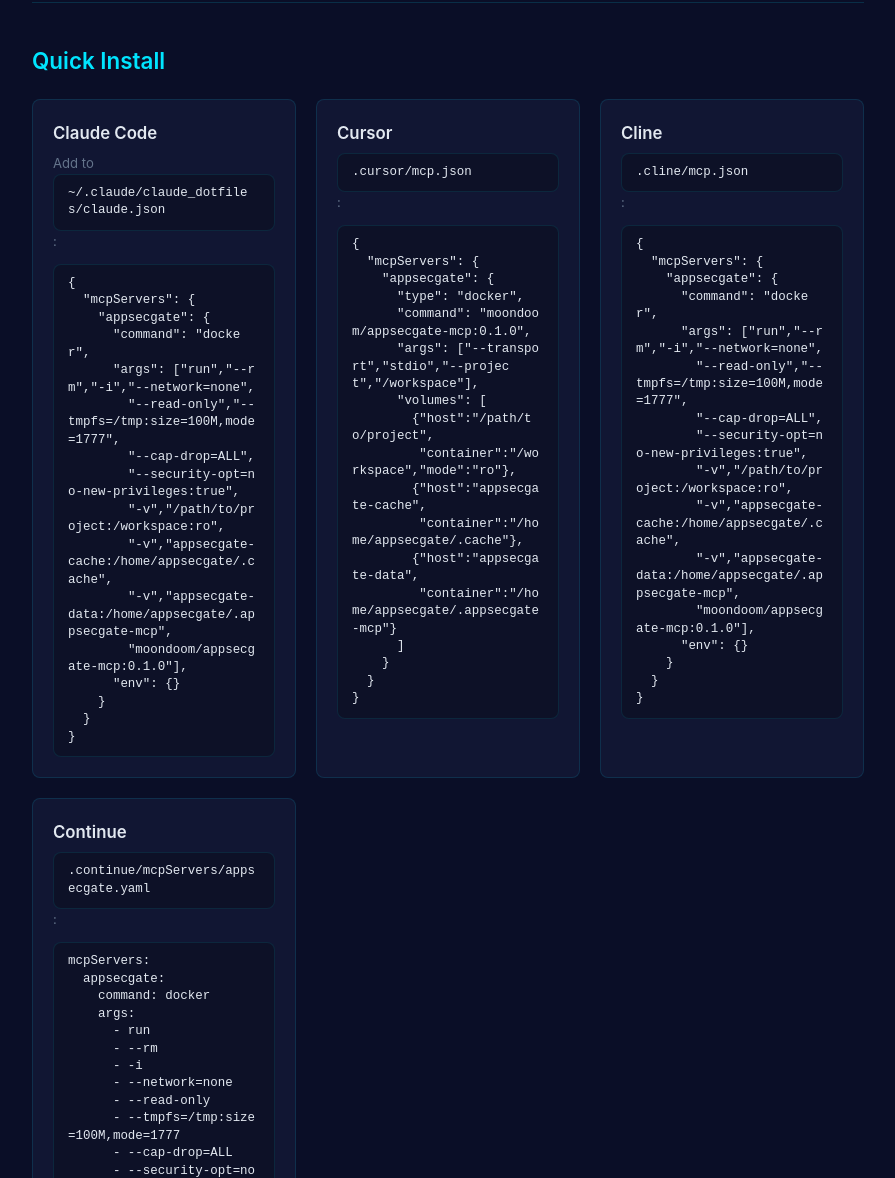
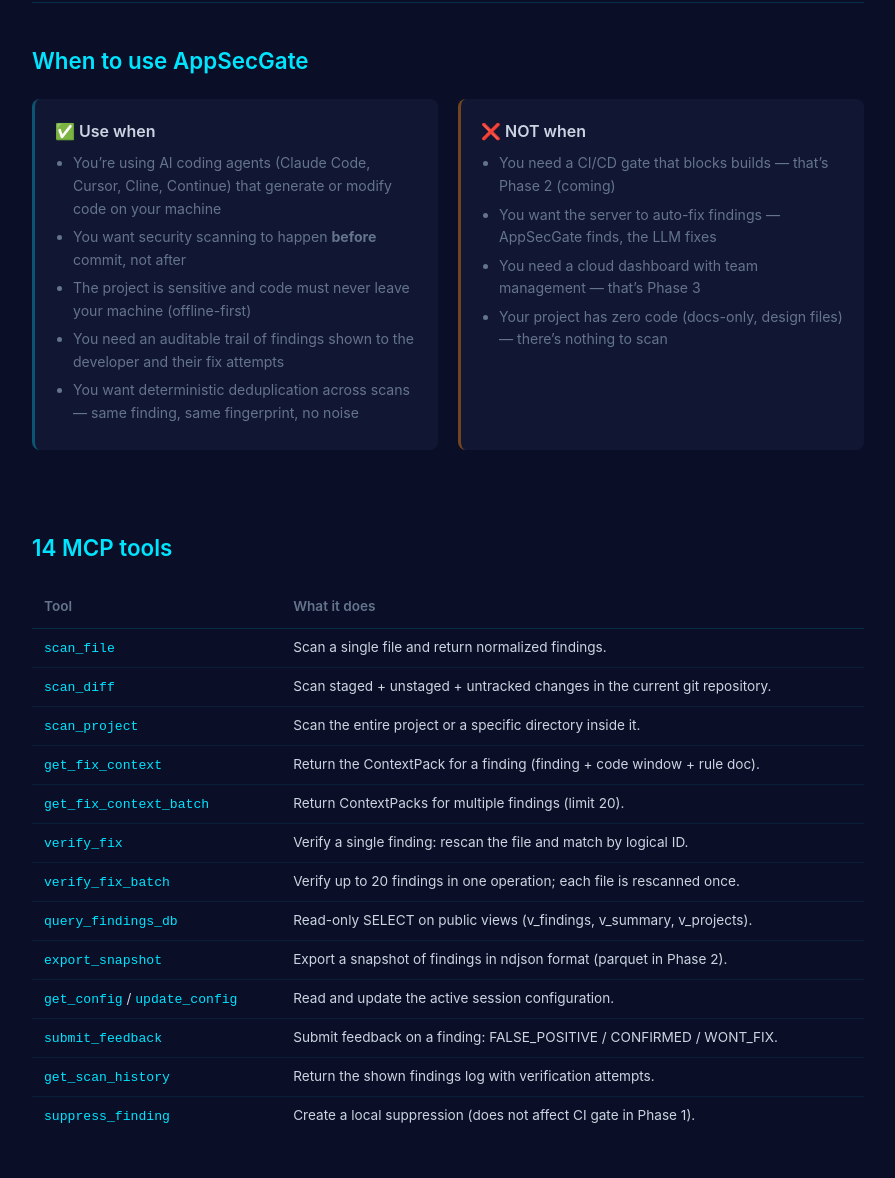
Before and after one commit to moondoom/appsecgate-mcp, a plain HTML site: page docs/index.html in a window 1280 px wide. Shown: the part 230-1408 px from the top of the page, without its empty margins (192-1087 px from the left). Drawn offline with Linux system fonts and the light colour scheme.

Commit message:
feat: rebuild landing page, add websiteUrl and llms.txt
- Restructure docs/index.html: Hero -> When to use/NOT -> 14 tools table -> Quick Install -> How it works -> Reference
- Add llms.txt to docs/ for GitHub Pages (agents can fetch at /llms.txt)
- Add websiteUrl field to server.json
- Link llms.txt from landing page Reference section

```diff
--- a/docs/index.html
+++ b/docs/index.html
@@ -40,6 +40,23 @@
     .l li a:hover{background:color-mix(in srgb,var(--cyan)12%,var(--surface))}
     footer{padding:32px 0;border-top:1px solid color-mix(in srgb,var(--cyan)10%,transparent);text-align:center;font-size:.8rem;color:var(--muted)}
     footer a{color:var(--cyan)}
+
+    /* when to use / when not */
+    .wg{display:grid;grid-template-columns:1fr 1fr;gap:20px}
+    .wc{background:var(--surface);border-radius:var(--r);padding:20px}
+    .wc h3{font-size:1rem;font-weight:600;margin-bottom:8px}
+    .wc ul{margin:0;padding-left:18px}
+    .wc li{font-size:.88rem;color:var(--muted);margin-bottom:6px}
+    .wc-no{border-left:3px solid color-mix(in srgb,var(--amber)40%,transparent)}
+    .wc-yes{border-left:3px solid color-mix(in srgb,var(--cyan)30%,transparent)}
+    /* tools table */
+    .tw{overflow-x:auto}
+    .tt{border-collapse:collapse;width:100%;font-size:.85rem}
+    .tt th{text-align:left;padding:10px 12px;color:var(--muted);border-bottom:1px solid color-mix(in srgb,var(--cyan)15%,transparent);font-weight:600}
+    .tt td{padding:8px 12px;border-bottom:1px solid color-mix(in srgb,var(--cyan)8%,transparent)}
+    .tt code{color:var(--cyan);font-size:.82rem}
+    .tt tr:last-child td{border-bottom:none}
+    .tt tr:hover td{background:color-mix(in srgb,var(--surface)100%,#fff 5%)}
     @media(max-width:600px){header h1{font-size:1.6rem}.ag{grid-template-columns:1fr}}
   </style>
 </head>
@@ -50,6 +67,41 @@
     <p>Local-first security scanner for AI coding agents</p>
     <span class="badge">✦ Offline · No code leaves your machine</span>
   </header>
+
+  <section>
+    <h2>When to use AppSecGate</h2>
+    <div class="wg"><div class="wc wc-yes"><h3>✅ Use when</h3><ul>
+      <li>You’re using AI coding agents (Claude Code, Cursor, Cline, Continue) that generate or modify code on your machine</li>
+      <li>You want security scanning to happen <strong>before</strong> commit, not after</li>
+      <li>The project is sensitive and code must never leave your machine (offline-first)</li>
+      <li>You need an auditable trail of findings shown to the developer and their fix attempts</li>
+      <li>You want deterministic deduplication across scans — same finding, same fingerprint, no noise</li>
+    </ul></div><div class="wc wc-no"><h3>❌ NOT when</h3><ul>
+      <li>You need a CI/CD gate that blocks builds — that’s Phase 2 (coming)</li>
+      <li>You want the server to auto-fix findings — AppSecGate finds, the LLM fixes</li>
+      <li>You need a cloud dashboard with team management — that’s Phase 3</li>
+      <li>Your project has zero code (docs-only, design files) — there’s nothing to scan</li>
+    </ul></div></div>
+  </section>
+
+  <section>
+    <h2>14 MCP tools</h2>
+    <div class="tw"><table class="tt"><thead><tr><th>Tool</th><th>What it does</th></tr></thead><tbody>
+      <tr><td><code>scan_file</code></td><td>Scan a single file and return normalized findings.</td></tr>
+      <tr><td><code>scan_diff</code></td><td>Scan staged + unstaged + untracked changes in the current git repository.</td></tr>
+      <tr><td><code>scan_project</code></td><td>Scan the entire project or a specific directory inside it.</td></tr>
+      <tr><td><code>get_fix_context</code></td><td>Return the ContextPack for a finding (finding + code window + rule doc).</td></tr>
+      <tr><td><code>get_fix_context_batch</code></td><td>Return ContextPacks for multiple findings (limit 20).</td></tr>
+      <tr><td><code>verify_fix</code></td><td>Verify a single finding: rescan the file and match by logical ID.</td></tr>
+      <tr><td><code>verify_fix_batch</code></td><td>Verify up to 20 findings in one operation; each file is rescanned once.</td></tr>
+      <tr><td><code>query_findings_db</code></td><td>Read-only SELECT on public views (v_findings, v_summary, v_projects).</td></tr>
+      <tr><td><code>export_snapshot</code></td><td>Export a snapshot of findings in ndjson format (parquet in Phase 2).</td></tr>
+      <tr><td><code>get_config</code> / <code>update_config</code></td><td>Read and update the active session configuration.</td></tr>
+      <tr><td><code>submit_feedback</code></td><td>Submit feedback on a finding: FALSE_POSITIVE / CONFIRMED / WONT_FIX.</td></tr>
+      <tr><td><code>get_scan_history</code></td><td>Return the shown findings log with verification attempts.</td></tr>
+      <tr><td><code>suppress_finding</code></td><td>Create a local suppression (does not affect CI gate in Phase 1).</td></tr>
+    </tbody></table></div>
+  </section>
 
   <section>
     <h2>Quick Install</h2>
@@ -134,6 +186,7 @@
     <li><a href="fix-workflow-design.md">Phase 1 design spec</a></li>
     <li><a href="architecture.md">Architecture</a></li>
     <li><a href="../README.md">README</a></li>
+    <li><a href="llms.txt"><code>llms.txt</code> for agents</a></li>
   </ul></section>
 
   <footer>
--- a/server.json
+++ b/server.json
@@ -4,6 +4,7 @@
   "title": "AppSecGate MCP",
   "description": "Local-first security scanner for AI agents. Offline MCP server for SAST, secrets, and SCA.",
   "version": "0.1.0",
+  "websiteUrl": "https://moondoom.github.io/appsecgate-mcp/",
   "repository": {
     "url": "https://github.com/moondoom/appsecgate-mcp",
     "source": "github"
```
Also changed, not shown: docs/llms.txt (added).
